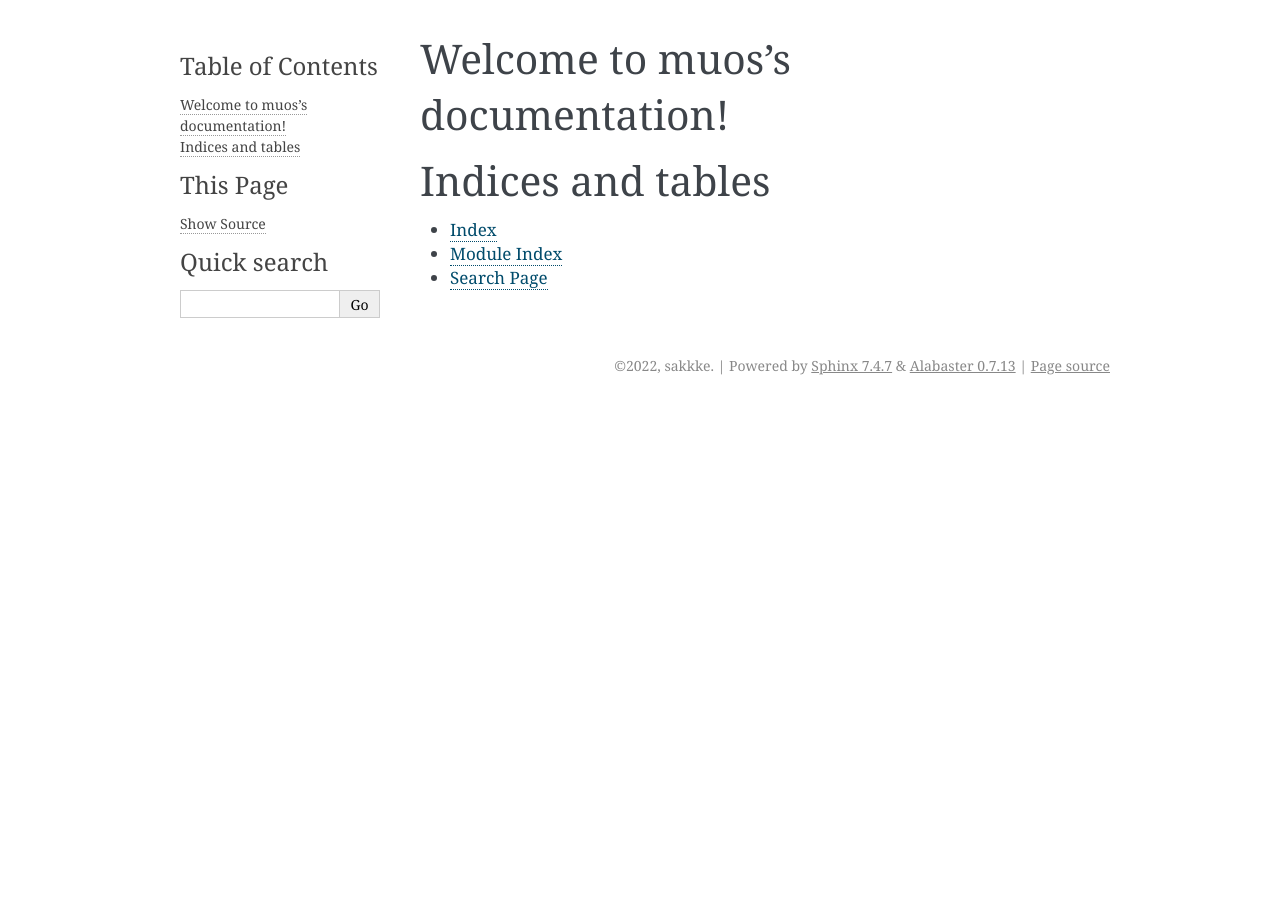
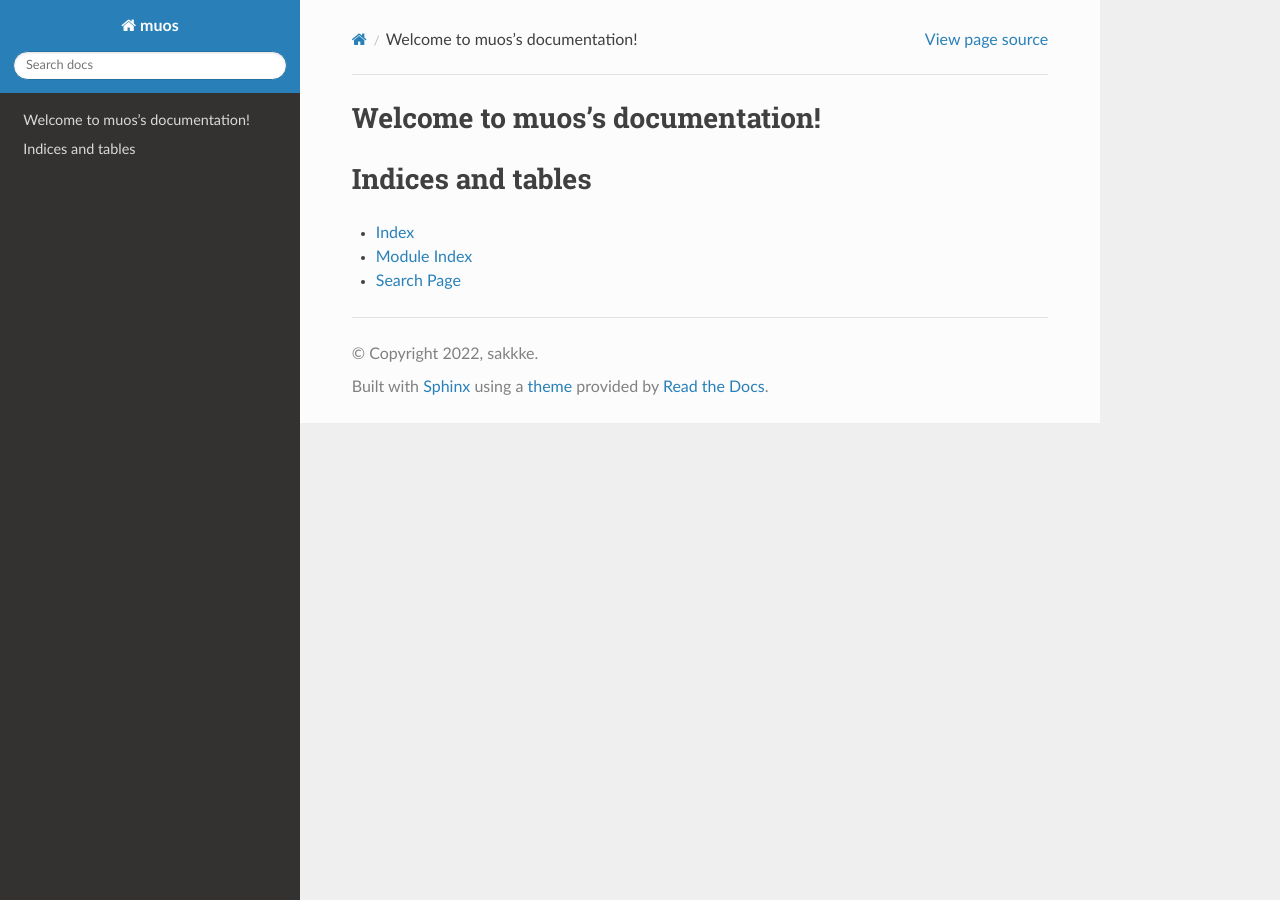
Before and after one commit to sakkke/muos, a Sphinx documentation site: the page built from docs/source/index.rst, in a window 1280 px wide. Built offline with Sphinx 7.4.7 and the Read the Docs theme 2.0.0, drawn with Linux system fonts in a browser that asks for light colours.

Commit message:
pack: add sphinx-rtd-theme as dev

```diff
--- a/docs/source/conf.py
+++ b/docs/source/conf.py
@@ -24,5 +24,5 @@ exclude_patterns = []
 # -- Options for HTML output -------------------------------------------------
 # https://www.sphinx-doc.org/en/master/usage/configuration.html#options-for-html-output
 
-html_theme = 'alabaster'
+html_theme = 'sphinx_rtd_theme'
 html_static_path = ['_static']
--- a/pyproject.toml
+++ b/pyproject.toml
@@ -10,6 +10,7 @@ python = "^3.10"
 pyfzf = "0.3.1"
 StrEnum = "0.4.8"
 Sphinx = {version = "^5.1.1", optional = true}
+sphinx-rtd-theme = {version = "^1.0.0", optional = true}
 
 
 [build-system]
@@ -21,4 +22,4 @@ enable = true
 style = 'pep440'
 
 [tool.poetry.extras]
-docs = ["Sphinx"]
+docs = ["Sphinx", "sphinx-rtd-theme"]
```
Also changed, not shown: CHANGELOG.md (+1 -0 lines), 1 other file.
